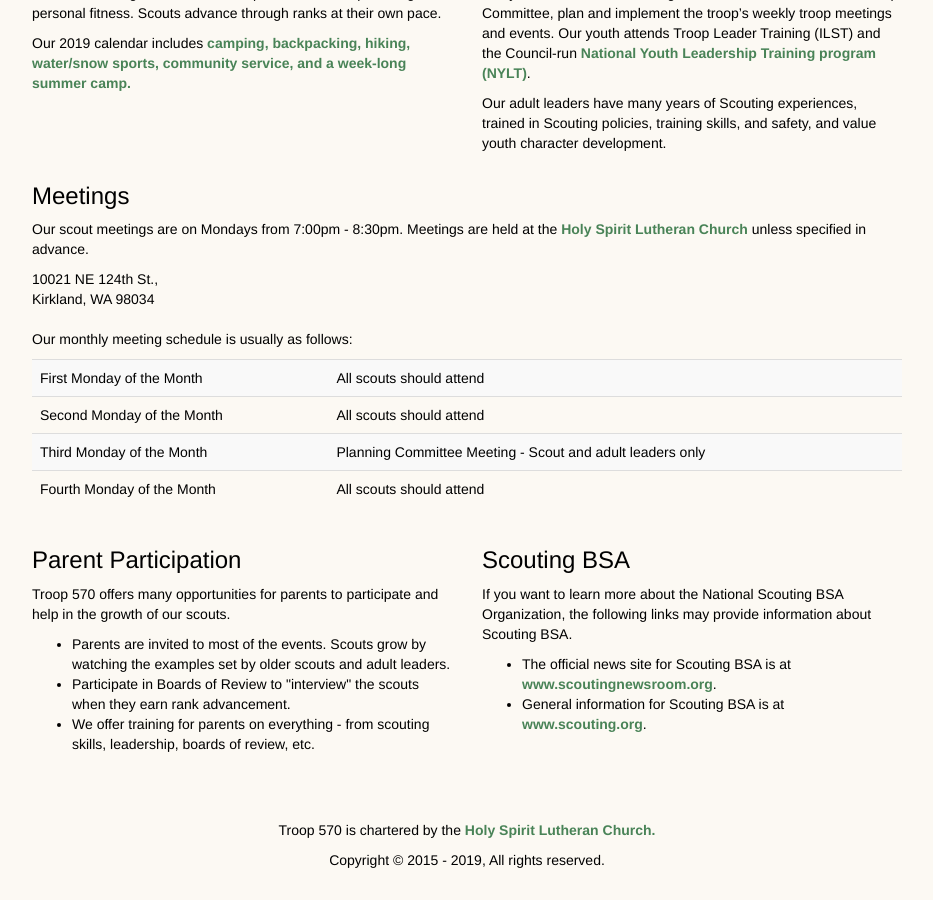
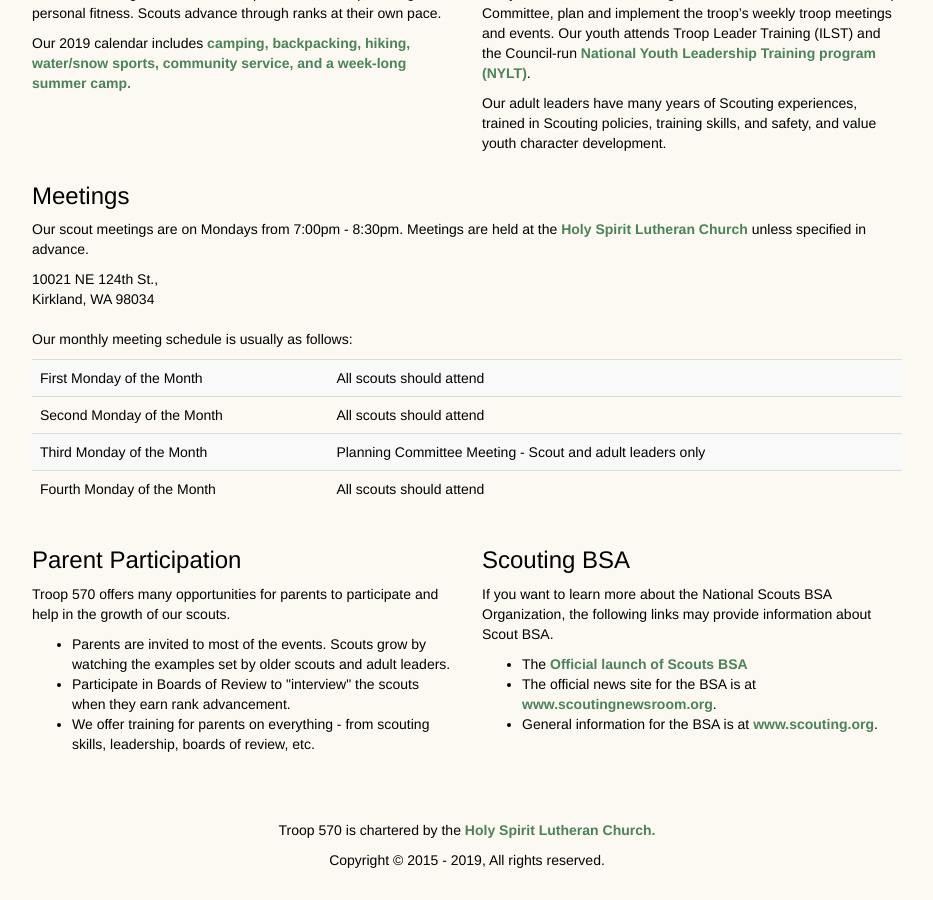
Before and after one commit to troop570/troop570.github.io, a Jekyll site: the page built from girls/index.html, in a window 1280 px wide and 900 px high, scrolled down 1221 px. Shown: the whole window, without its empty margins (173-1106 px from the left). Built offline with Jekyll 4.4.1, drawn with Linux system fonts in a browser that asks for light colours; nearby versions of some CDN libraries.

Commit message:
Add link to launch of Scouts BSA

```diff
--- a/girls/index.html
+++ b/girls/index.html
@@ -143,12 +143,13 @@
   <div class="col-md-6">
     <h3>Scouting BSA</h3>
     <p>
-      If you want to learn more about the National Scouting BSA Organization, the following
-      links may provide information about Scouting BSA.
+      If you want to learn more about the National Scouts BSA Organization, the following
+      links may provide information about Scout BSA.
     </p>
     <ul>
-      <li>The official news site for Scouting BSA is at <a href="https://www.scoutingnewsroom.org/">www.scoutingnewsroom.org</a>. </li>
-      <li>General information for Scouting BSA is at <a href="https://www.scouting.org">www.scouting.org</a>. </li>
+      <li>The <a href="https://www.scoutingnewsroom.org/press-releases/thousands-girls-boys-families-celebrate-historic-launch-scouts-bsa/">Official launch of Scouts BSA</a> </li>
+      <li>The official news site for the BSA is at <a href="https://www.scoutingnewsroom.org/">www.scoutingnewsroom.org</a>. </li>
+      <li>General information for the BSA is at <a href="https://www.scouting.org">www.scouting.org</a>. </li>
     </ul>
   </div>
 </div>
```
